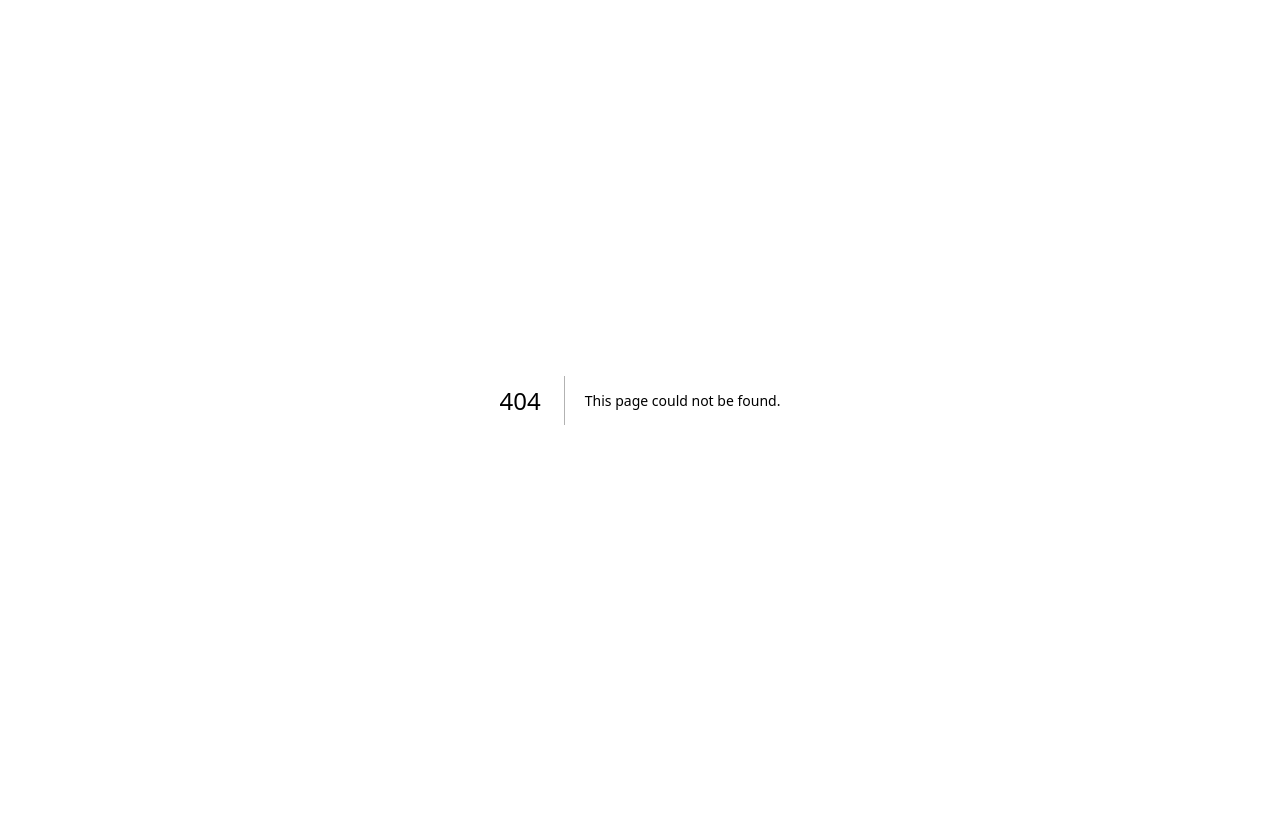
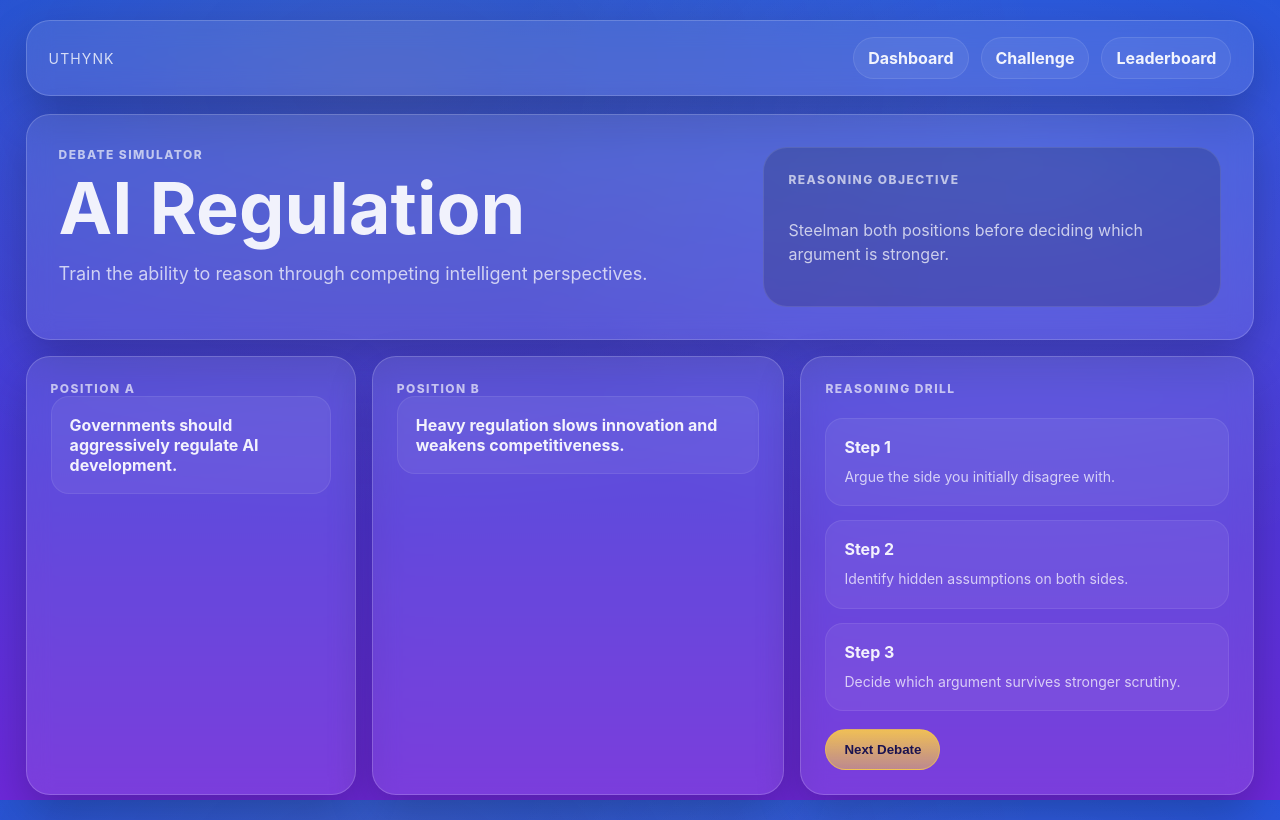
Before and after one commit to nfc3-1/UTHYNK-BETA-2.0, a Next.js app: page /debate in a window 1280 px wide. Before the commit this address had no page. Built offline with nearby package versions, Linux system fonts and the light colour scheme.

Commit message:
Add debate simulator mode

```diff
--- /dev/null
+++ b/app/debate/page.tsx
@@ -0,0 +1,101 @@
+"use client";
+
+import Link from "next/link";
+import { useState } from "react";
+
+const scenarios = [
+  {
+    title: "AI Regulation",
+    positionA: "Governments should aggressively regulate AI development.",
+    positionB: "Heavy regulation slows innovation and weakens competitiveness.",
+  },
+  {
+    title: "Remote Work",
+    positionA: "Remote work improves productivity and flexibility.",
+    positionB: "In-person collaboration creates stronger long-term outcomes.",
+  },
+];
+
+export default function DebatePage() {
+  const [index, setIndex] = useState(0);
+
+  const scenario = scenarios[index];
+
+  return (
+    <main className="appShell">
+      <header className="appTop card">
+        <Link href="/" className="appBrandText">
+          UThynk
+        </Link>
+
+        <nav className="appNav">
+          <Link href="/dashboard">Dashboard</Link>
+          <Link href="/reasoning">Challenge</Link>
+          <Link href="/leaderboard">Leaderboard</Link>
+        </nav>
+      </header>
+
+      <section className="appHero card" style={{ marginTop: 18 }}>
+        <div className="heroCopy">
+          <div className="eyebrow">Debate Simulator</div>
+          <h1>{scenario.title}</h1>
+          <p>
+            Train the ability to reason through competing intelligent perspectives.
+          </p>
+        </div>
+
+        <div className="challengePreview">
+          <div className="panelLabel">Reasoning Objective</div>
+          <p>
+            Steelman both positions before deciding which argument is stronger.
+          </p>
+        </div>
+      </section>
+
+      <section className="appGrid">
+        <section className="card methodPanel">
+          <div className="panelLabel">Position A</div>
+          <div className="focusCard">
+            <strong>{scenario.positionA}</strong>
+          </div>
+        </section>
+
+        <section className="card methodPanel">
+          <div className="panelLabel">Position B</div>
+          <div className="focusCard">
+            <strong>{scenario.positionB}</strong>
+          </div>
+        </section>
+
+        <section className="card focusPanel">
+          <div className="panelLabel">Reasoning Drill</div>
+
+          <div className="focusGrid" style={{ gridTemplateColumns: '1fr' }}>
+            <div className="focusCard">
+              <strong>Step 1</strong>
+              <span>Argue the side you initially disagree with.</span>
+            </div>
+
+            <div className="focusCard">
+              <strong>Step 2</strong>
+              <span>Identify hidden assumptions on both sides.</span>
+            </div>
+
+            <div className="focusCard">
+              <strong>Step 3</strong>
+              <span>Decide which argument survives stronger scrutiny.</span>
+            </div>
+          </div>
+
+          <button
+            className="btn btnPrimary"
+            style={{ marginTop: 18 }}
+            onClick={() => setIndex((current) => (current + 1) % scenarios.length)}
+          >
+            Next Debate
+          </button>
+        </section>
+      </section>
+    </main>
+  );
+}
```
